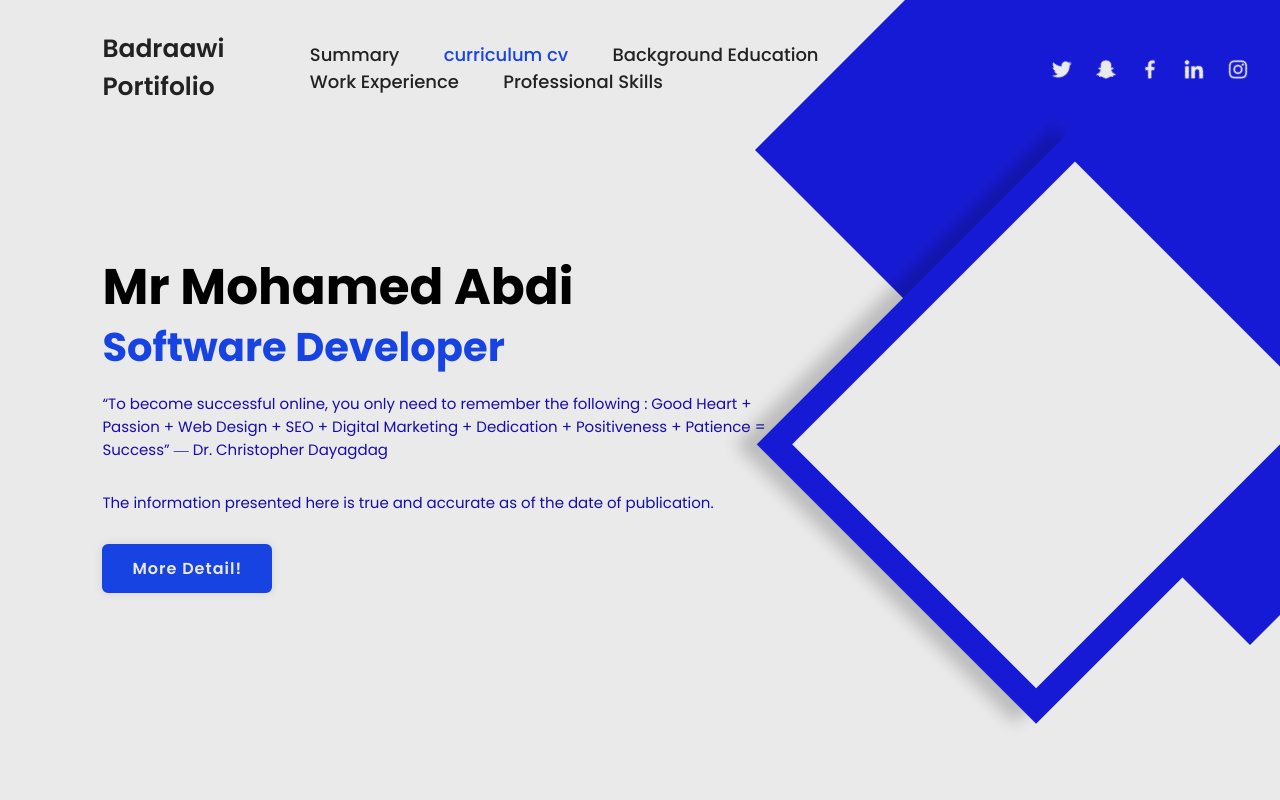
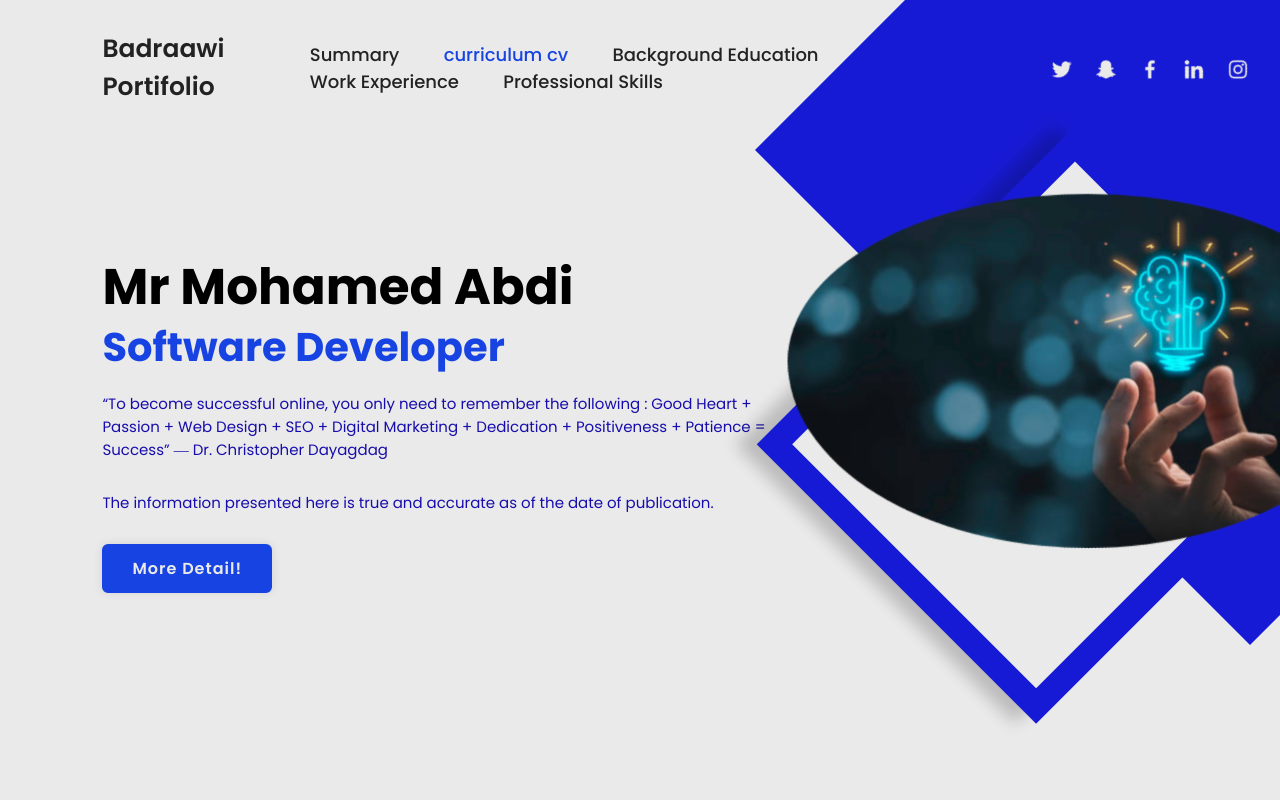
Before and after one commit to Mr-Badraawi/badraawi-Portfolio, a plain HTML site: page curriculumcv.html in a window 1280 px wide. Shown: the top 800 px of the page. Drawn offline with nearby package versions, Linux system fonts and the light colour scheme.

Commit message:
curriculumcv.html

```diff
--- a/curriculumcv.html
+++ b/curriculumcv.html
@@ -45,7 +45,7 @@
 
         <div class="home-img">
             <div class="rhombus">
-                <img src="#" alt="">
+                <img src="badraawi-thinking.jpg" alt="">
             </div>
         </div>
         <div class="rhombus2"></div>
```
